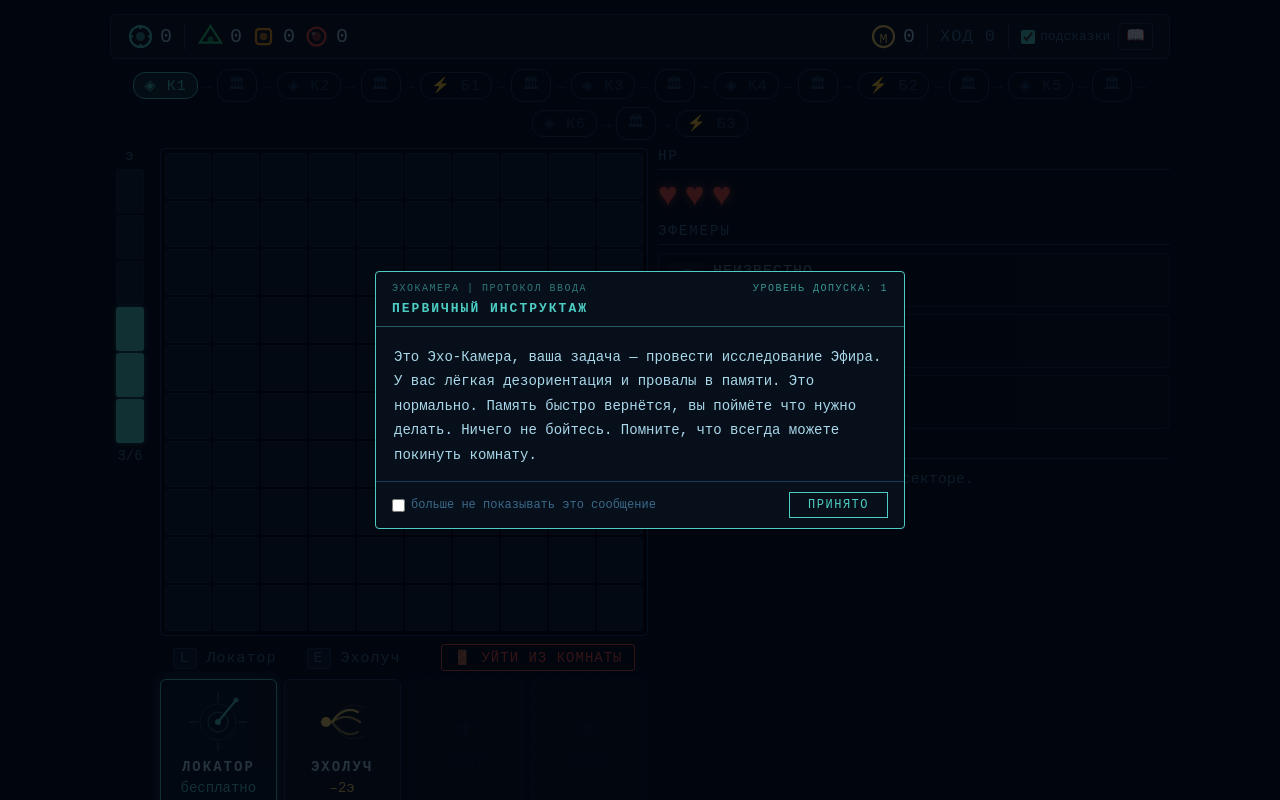
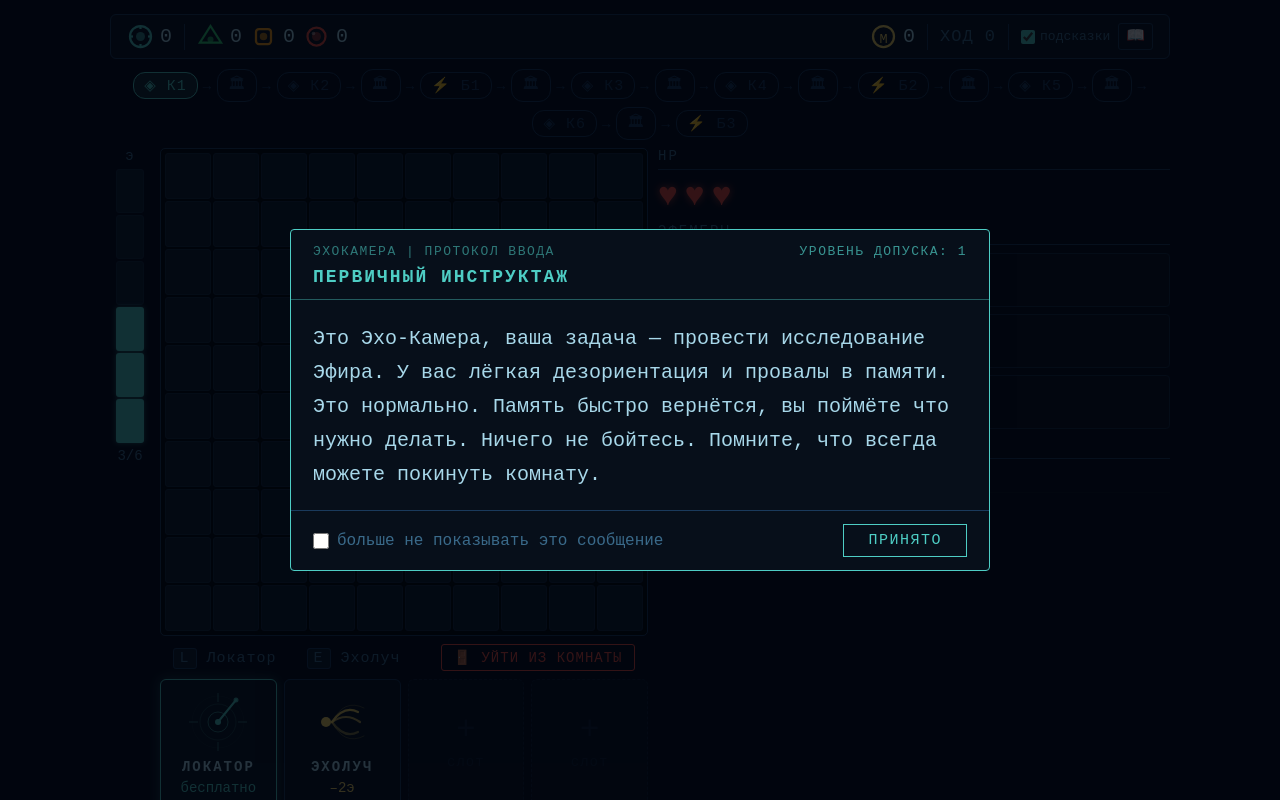
Before and after one commit to kvselezneff/Sonar, a website: page prototype/index.html in a window 1280 px wide. Shown: the top 800 px of the page. Drawn offline with Linux system fonts and the light colour scheme.

Commit message:
fix: текст first-echo + шрифт подсказок ×1.5
- first-echo: «перегрузка батареи ранит» → «количество энергии конечно»
- Шрифт hint-body: 14px → 20px, label: 13px → 18px, footer: 12px → 16px
- Ширина окна подсказки: 530px → 700px

Co-Authored-By: Claude Sonnet 4.6 <noreply@anthropic.com>

```diff
--- a/prototype/js/game.js
+++ b/prototype/js/game.js
@@ -109,7 +109,7 @@ const HINTS_DATA = {
     label: 'ПРИМЕНЕНИЕ ЭХО-ЛУЧА',
     clearance: 1,
     type: 'normal',
-    text: 'Эхо-Луч расходует 2 единицы батареи за применение. Точный выстрел по Эфириалу нейтрализует его и принесёт ценный ресурс. Не тратьте заряд впустую — перегрузка батареи ранит вас.',
+    text: 'Эхо-Луч расходует 2 единицы батареи за применение. Точный выстрел по Эфириалу нейтрализует его и принесёт ценный ресурс. Не тратьте заряд впустую — количество энергии в комнатах конечно.',
   },
   'first-green': {
     label: 'БИОЛОГИЧЕСКАЯ КЛАССИФИКАЦИЯ',
--- a/prototype/style.css
+++ b/prototype/style.css
@@ -762,62 +762,62 @@ kbd { background: var(--surface); border: 1px solid var(--border); border-radius
   z-index: 300;
 }
 .hint-box {
-  width: 530px;
-  max-width: 92vw;
+  width: 700px;
+  max-width: 95vw;
   border-radius: 4px;
   font-family: 'Courier New', monospace;
   position: relative;
   overflow: hidden;
 }
 .hint-header {
-  padding: 11px 16px 10px;
+  padding: 14px 22px 12px;
   border-bottom: 1px solid;
 }
 .hint-header-top {
   display: flex;
   justify-content: space-between;
   align-items: center;
-  font-size: 10px;
+  font-size: 13px;
   letter-spacing: 1.5px;
-  margin-bottom: 7px;
+  margin-bottom: 8px;
   text-transform: uppercase;
 }
 #hint-label {
-  font-size: 13px;
+  font-size: 18px;
   font-weight: bold;
   letter-spacing: 2px;
   text-transform: uppercase;
 }
 .hint-body {
-  padding: 18px 18px 14px;
-  font-size: 14px;
-  line-height: 1.75;
-  min-height: 70px;
+  padding: 22px 22px 18px;
+  font-size: 20px;
+  line-height: 1.7;
+  min-height: 80px;
 }
 .hint-footer {
   display: flex;
   align-items: center;
   justify-content: space-between;
-  padding: 10px 16px;
+  padding: 13px 22px;
   border-top: 1px solid;
-  font-size: 12px;
-  gap: 10px;
+  font-size: 16px;
+  gap: 12px;
 }
 .hint-check {
   display: flex;
   align-items: center;
-  gap: 6px;
+  gap: 8px;
   cursor: pointer;
   flex-shrink: 0;
 }
-.hint-check input { cursor: pointer; accent-color: var(--teal); }
+.hint-check input { cursor: pointer; accent-color: var(--teal); width: 16px; height: 16px; }
 #hint-close {
   background: none;
   border: 1px solid;
-  padding: 5px 18px;
+  padding: 7px 24px;
   cursor: pointer;
   font-family: 'Courier New', monospace;
-  font-size: 12px;
+  font-size: 15px;
   letter-spacing: 1.5px;
   text-transform: uppercase;
   white-space: nowrap;
```
